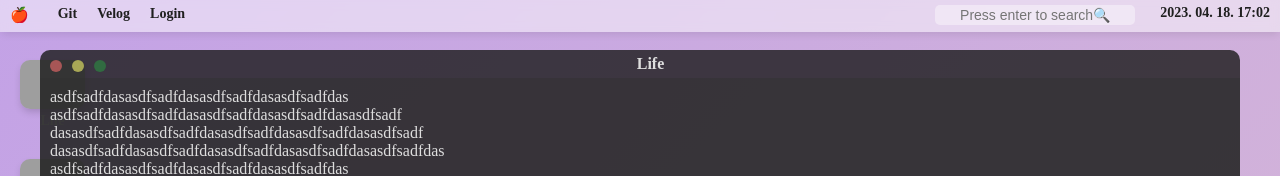
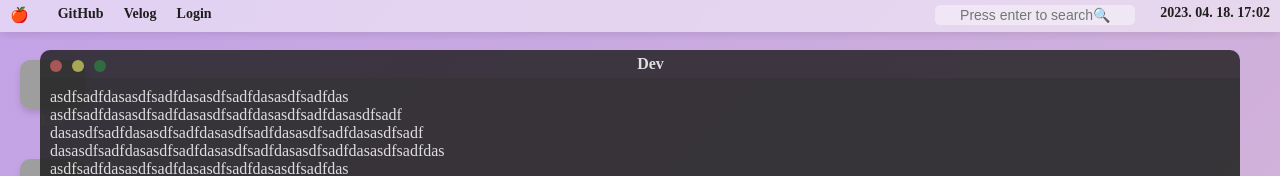
Before and after one commit to Deuk-Gwang/plog, a Next.js app: page /board/dev in a window 1280 px wide. Shown: the top 176 px of the page. Built offline with nearby package versions, Linux system fonts and the light colour scheme; grey boxes are pictures that could not be loaded.

Commit message:
error fix

```diff
--- a/app/Header.js
+++ b/app/Header.js
@@ -17,7 +17,7 @@ export default function Header() {
             <h1 className='logo'>🍎</h1>
           </a>
           <li>
-            <a href='https://github.com/Deuk-Gwang'>Git</a>
+            <a href='https://github.com/Deuk-Gwang'>GitHub</a>
           </li>
           <li>
             <a href='https://velog.io/@nb3065'>Velog</a>
--- a/app/board/dev/page.js
+++ b/app/board/dev/page.js
@@ -1,4 +1,4 @@
-export default function Life({ title, content }) {
+export default function Dev({ title, content }) {
   return (
     <div className='life-container container'>
       <ul>
@@ -8,7 +8,7 @@ export default function Life({ title, content }) {
         <li className='two'></li>
         <li className='three'></li>
       </ul>
-      <h2>Life</h2>
+      <h2>Dev</h2>
       <div className='life-content'>
         <p>
           asdfsadfdasasdfsadfdasasdfsadfdasasdfsadfdas
```
